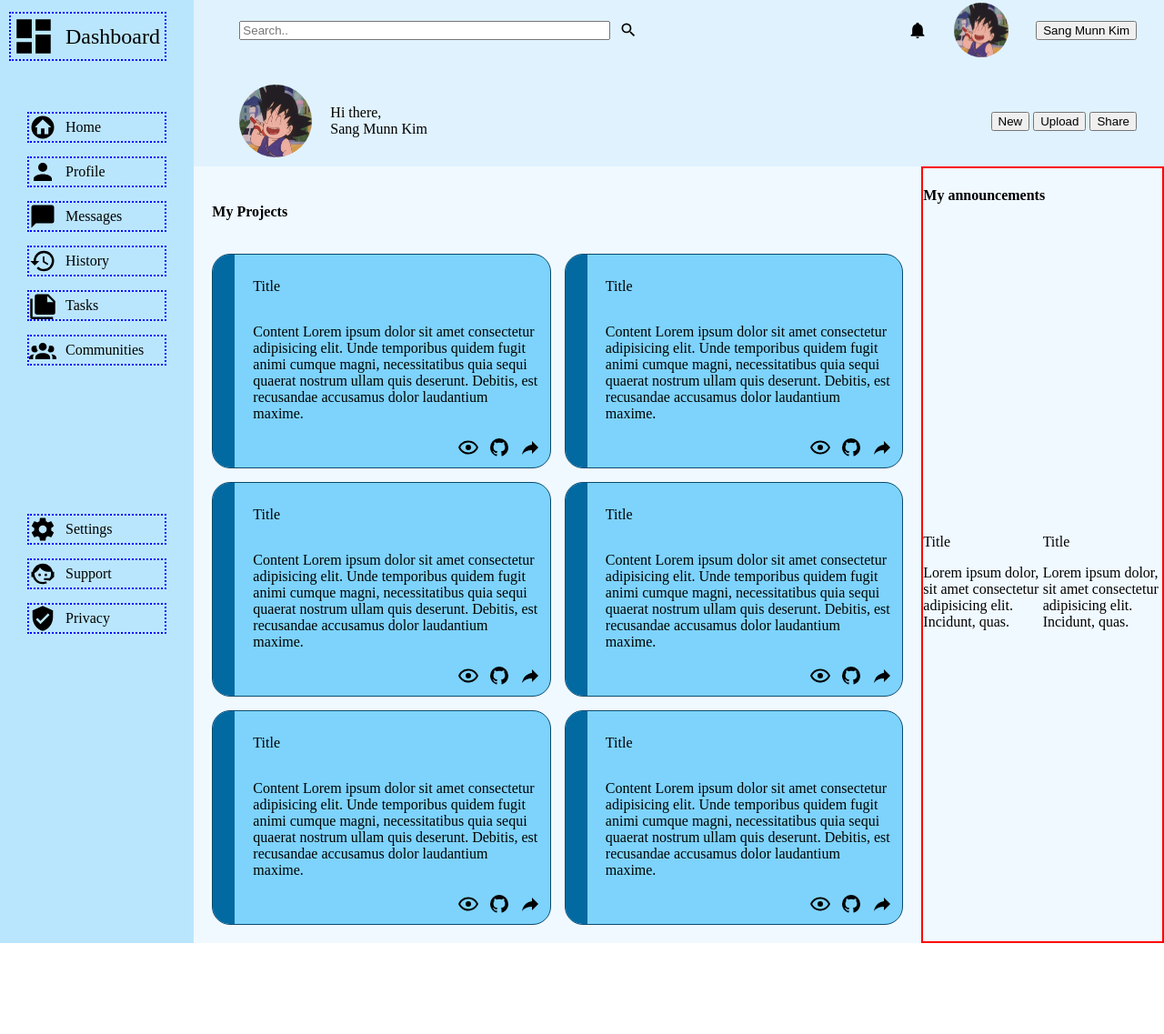
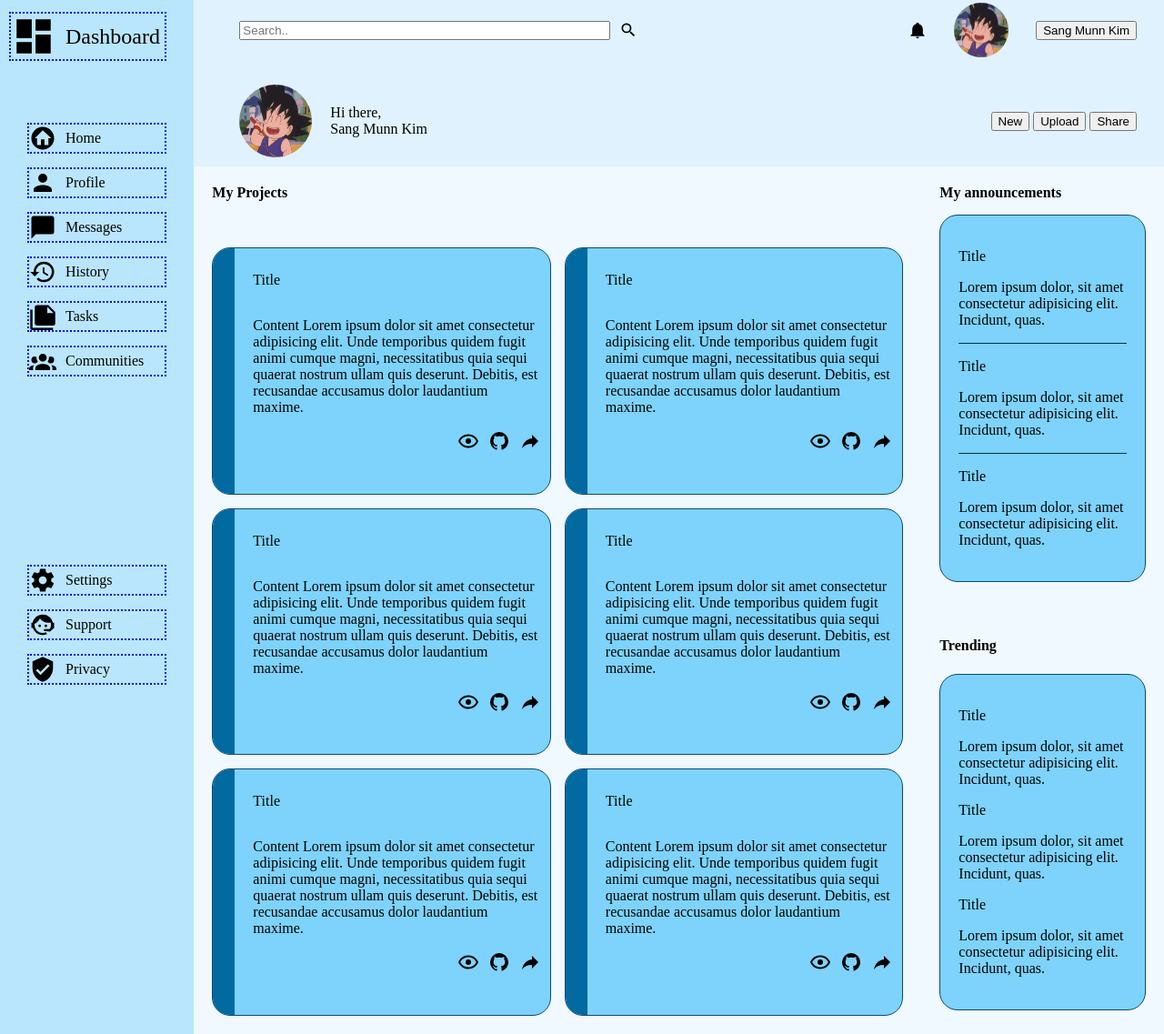
Before and after one commit to SangMunnKim/TOP_admin_dashboard, a plain HTML site: page index.html in a window 1280 px wide. Shown: the part 17-1154 px from the top of the page at 91% size. Before the commit the page ends 1054 px from the top, so only its background shows below. Drawn offline with Linux system fonts and the light colour scheme.

Commit message:
Add layout and styling to main - announcement and trending section

```diff
--- a/css/style.css
+++ b/css/style.css
@@ -114,10 +114,12 @@ main.content {
 
     display: grid;
     grid-template-columns: 3fr 1fr;
+    grid-template-rows: 1fr 1fr;
 }
 
 main.content .projects {
     grid-column: 1 / 2;
+    grid-row: 1 / 3;
     padding: 20px;
 
     display: grid;
@@ -127,20 +129,8 @@ main.content .projects {
 
 main.content .projects > h4 {
     grid-column: 1 / -1;
-}
-
-
-
-main.content .feed {
-    grid-column: 2 /3;
-    border: 2px solid red;
-
-    display: grid;
-    grid-template-columns: repeat(auto-fit, minmax(100px, 1fr));
-}
-
-main.content .feed > h4{
-    grid-column: 1 / -1;
+    grid-row: 1 / 2;
+    margin: 0px;
 }
 
 main.content .projects .card {
@@ -182,3 +172,43 @@ main.content .projects .card .text-block span {
     height: 1.5em;
     width: auto;
 }
+
+main.content .announcements > h4{
+    grid-column: 1 / -1;
+    margin: 0px;
+}
+
+main.content .announcements {
+    grid-column: 2 /3;
+    grid-row: 1 / 2;
+    padding: 20px;
+    display: grid;
+    gap: 15px;
+}
+
+main.content .announcements .announcement-content {
+    border: 1px solid #0c4a6e;
+    border-radius: 20px;
+    background-color: #7dd3fc;
+
+    padding: 20px;
+}
+
+main.content .announcements .announcement-content .border {
+    width: 100%;
+    height: 1px;
+    background-color: #082f49;
+}
+
+main.content .trending {
+    grid-column: 2 / 3;
+    grid-row: 2 / 3;
+    padding: 20px;
+}
+
+main.content .trending .trending-content {
+    border: 1px solid #0c4a6e;
+    border-radius: 20px;
+    background-color: #7dd3fc;
+    padding: 20px;
+}
--- a/index.html
+++ b/index.html
@@ -105,7 +105,6 @@
 
         <main class="content">
             <section class="projects">
-
                 <h4>My Projects</h4>
                 <div class="card">
                     <div class="color-block"></div>
@@ -193,21 +192,46 @@
 
             </section>
 
-            <section class="feed">
 
+            <section class="announcements">
                 <h4>My announcements</h4>
-                <div class="announcements">
+                <div class="announcement-content">
+                    <p class="title">Title</p>
+                    <p class="content">Lorem ipsum dolor, sit amet consectetur adipisicing elit. Incidunt, quas.</p>
+
+                    <div class="border"></div>
+
+                    <p class="title">Title</p>
+                    <p class="content">Lorem ipsum dolor, sit amet consectetur adipisicing elit. Incidunt, quas.</p>
+
+                    <div class="border"></div>
+
                     <p class="title">Title</p>
                     <p class="content">Lorem ipsum dolor, sit amet consectetur adipisicing elit. Incidunt, quas.</p>
                 </div>
-
-                <div class="trending">
-                    <p class="title">Title</p>
-                    <p class="content">Lorem ipsum dolor, sit amet consectetur adipisicing elit. Incidunt, quas.</p>
-                </div>
-
             </section>
 
+
+            <section class="trending">
+                <h4>Trending</h4>
+                <div class="trending-content">
+                        <p class="title">Title</p>
+                        <p class="content">Lorem ipsum dolor, sit amet consectetur adipisicing elit. Incidunt, quas.</p>
+
+                        <div class="border"></div>
+
+
+                        <p class="title">Title</p>
+                        <p class="content">Lorem ipsum dolor, sit amet consectetur adipisicing elit. Incidunt, quas.</p>
+
+                        <div class="border"></div>
+
+                        <p class="title">Title</p>
+                        <p class="content">Lorem ipsum dolor, sit amet consectetur adipisicing elit. Incidunt, quas.</p>
+
+                    </div>
+                </div>
+            </section>
         </main>
     </div>
 </body>
```
